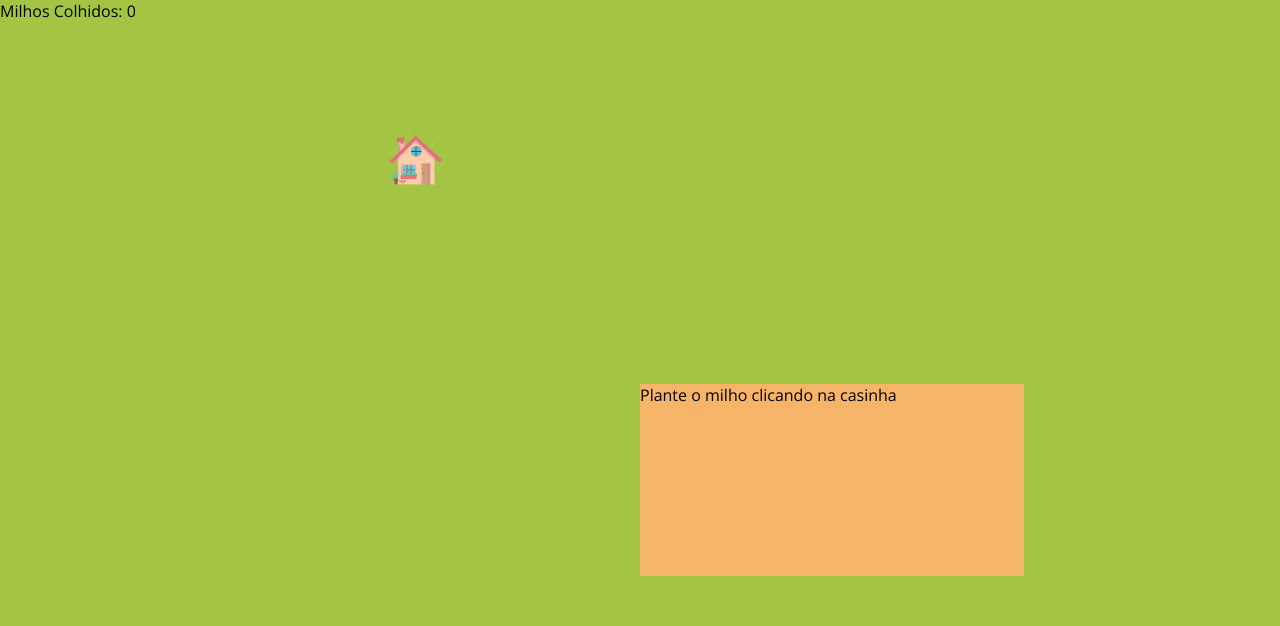
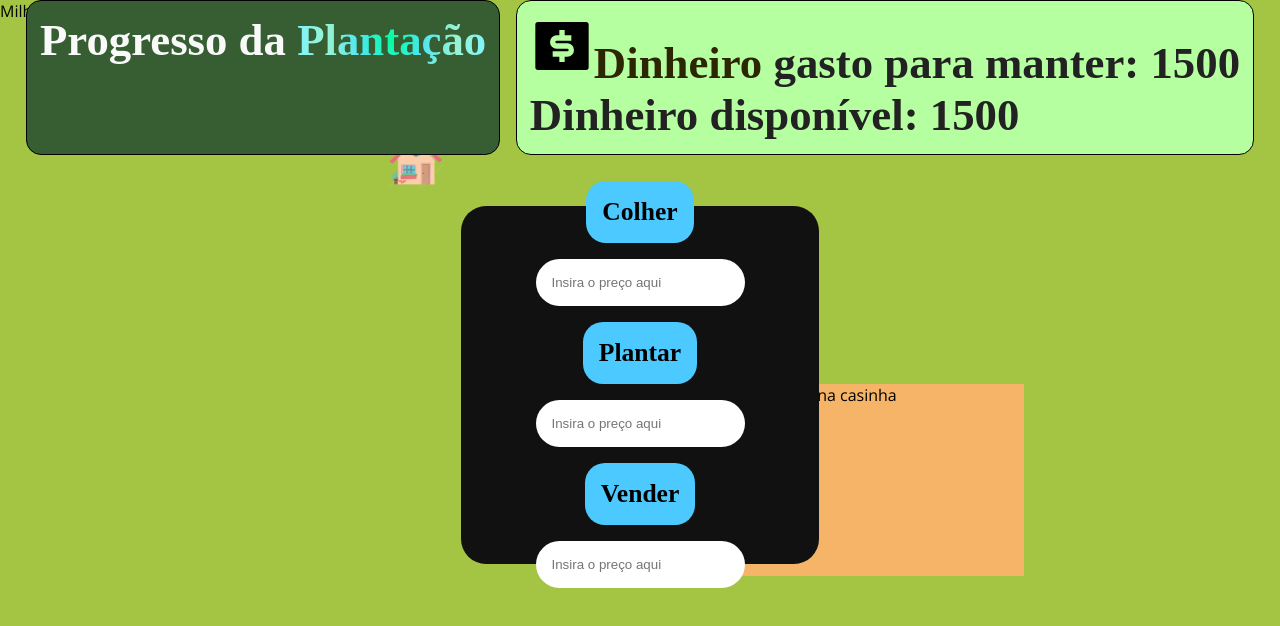
Before and after one commit to prof-ber/PI2-202400002, a Next.js app in the folder super-farm/: page / in a window 1280 px wide. Shown: the top 626 px of the page. Built offline with nearby package versions, Linux system fonts and the light colour scheme; a web font is replaced by a local one.

Commit message:
Add finite money

```diff
--- a/super-farm/src/app/contexts/moneyContext.js
+++ b/super-farm/src/app/contexts/moneyContext.js
@@ -4,9 +4,7 @@ import { createContext, useContext, useState } from "react";
 const MoneyContext = createContext();
 
 export function MoneyProvider({ children }) {
-  const [money, setMoney] = useState(100);
-
-  const getMoney = () => money;
+  const [money, setMoney] = useState(1500);
 
   const spendMoney = (amount) => {
     if (money >= amount) {
@@ -17,7 +15,7 @@ export function MoneyProvider({ children }) {
   };
 
   return (
-    <MoneyContext.Provider value={{ money, getMoney, spendMoney }}>
+    <MoneyContext.Provider value={{ money, setMoney, spendMoney }}>
       {children}
     </MoneyContext.Provider>
   );
@@ -30,5 +28,5 @@ export function useMoney() {
     throw new Error("useMoney must be used within a MoneyProvider");
   }
 
-  return [context.money, context.getMoney, context.spendMoney];
+  return [context.money, context.setMoney, context.spendMoney];
 }
--- a/super-farm/src/app/page.js
+++ b/super-farm/src/app/page.js
@@ -1,6 +1,6 @@
 import Image from "next/image";
 import styles from "./page.module.css";
-import Plantacoes from "./plantacoes";
+import PlantacoesMenu from "./plantacoesMenu";
 import { MoneyProvider } from "./contexts/moneyContext";
 import BarraSuperior from "./barraSuperior";
 import MelhorarPlantacao from "./melhorarPlantacao";
@@ -12,7 +12,7 @@ export default function Home() {
       <MoneyProvider>
         <div className={styles.container}>
           <Mapa />
-          <Plantacoes />
+          <PlantacoesMenu />
         </div>
       </MoneyProvider>
     </>
--- a/super-farm/src/app/plantacoes.js
+++ b/super-farm/src/app/plantacoesMenu.js
@@ -1,10 +1,10 @@
 "use client";
-import styles from "./plantacoes.module.css";
+import styles from "./plantacoesMenu.module.css";
 import { useState } from "react";
 import { useMoney } from "./contexts/moneyContext";
 
-export default function Plantacoes() {
-  const [money, getMoney, spendMoney] = useMoney();
+export default function PlantacoesMenu() {
+  const [money, setMoney, spendMoney] = useMoney();
   const [precoPlantar, setPrecoPlantar] = useState("");
   const [precoVender, setPrecoVender] = useState("");
   const [precoManutencao, setPrecoManutencao] = useState("");
@@ -14,6 +14,8 @@ export default function Plantacoes() {
     if (preco > 0 && spendMoney(preco)) {
       console.log("Você plantou com sucesso!");
       setPrecoPlantar("");
+    } else {
+      console.log("Você não tem dinheiro suficiente!");
     }
   };
 
@@ -22,6 +24,8 @@ export default function Plantacoes() {
     if (preco > 0 && spendMoney(preco)) {
       console.log("Você colheu com sucesso!");
       setPrecoManutencao("");
+    } else {
+      console.log("Você não tem dinheiro suficiente!");
     }
   };
 
@@ -30,6 +34,8 @@ export default function Plantacoes() {
     if (preco > 0 && spendMoney(preco)) {
       console.log("Você vendeu com sucesso!");
       setPrecoVender("");
+    } else {
+      console.log("Você não tem dinheiro suficiente!");
     }
   };
   return (
@@ -51,8 +57,9 @@ export default function Plantacoes() {
                 />
                 Dinheiro
               </span>{" "}
-              gasto para manter
+              gasto para manter: {money}
             </h1>
+            <h1>Dinheiro disponível: {money}</h1>
           </div>
         </div>
         <div className={styles.containerfilho}>
@@ -95,7 +102,6 @@ export default function Plantacoes() {
               placeholder="Insira o preço aqui"
               className={styles.input1}
               value={precoVender}
-              onChange={(e) => setPrecoVender(e.target.value)}
             />
           </div>
         </div>
--- a/super-farm/src/app/plantacoes.module.css
+++ b/super-farm/src/app/plantacoesMenu.module.css
@@ -8,6 +8,7 @@
   justify-content: center;
   align-items: center;
   font-family: "Open Sans", sans-serif;
+  z-index: 40;
 }
 
 .containerfilho {
```
